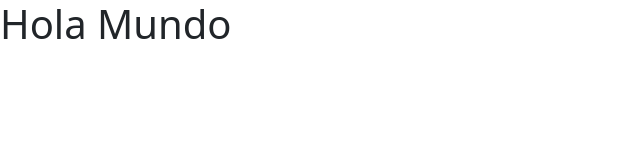
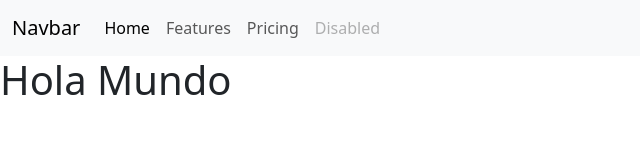
Before and after one commit to AntonioRomero05/prueba, a plain HTML site: page index.html in a window 1280 px wide. Shown: the whole page, without its empty margins (0-640 px from the left). Drawn offline with nearby package versions, Linux system fonts and the light colour scheme.

Commit message:
Update index.html

```diff
--- a/index.html
+++ b/index.html
@@ -1,13 +1,44 @@
 <!doctype html>
 <html lang="en">
-  <head>
+
+<head>
     <meta charset="utf-8">
     <meta name="viewport" content="width=device-width, initial-scale=1">
     <title>Portafolio</title>
-    <link href="https://cdn.jsdelivr.net/npm/bootstrap@5.3.2/dist/css/bootstrap.min.css" rel="stylesheet" integrity="sha384-T3c6CoIi6uLrA9TneNEoa7RxnatzjcDSCmG1MXxSR1GAsXEV/Dwwykc2MPK8M2HN" crossorigin="anonymous">
-  </head>
-  <body>
+    <link href="https://cdn.jsdelivr.net/npm/bootstrap@5.3.2/dist/css/bootstrap.min.css" rel="stylesheet"
+        integrity="sha384-T3c6CoIi6uLrA9TneNEoa7RxnatzjcDSCmG1MXxSR1GAsXEV/Dwwykc2MPK8M2HN" crossorigin="anonymous">
+</head>
+
+<body>
+    <nav class="navbar navbar-expand-lg bg-light">
+        <div class="container-fluid">
+            <a class="navbar-brand" href="#">Navbar</a>
+            <button class="navbar-toggler" type="button" data-bs-toggle="collapse" data-bs-target="#navbarNav"
+                aria-controls="navbarNav" aria-expanded="false" aria-label="Toggle navigation">
+                <span class="navbar-toggler-icon"></span>
+            </button>
+            <div class="collapse navbar-collapse" id="navbarNav">
+                <ul class="navbar-nav">
+                    <li class="nav-item">
+                        <a class="nav-link active" aria-current="page" href="#">Home</a>
+                    </li>
+                    <li class="nav-item">
+                        <a class="nav-link" href="#">Features</a>
+                    </li>
+                    <li class="nav-item">
+                        <a class="nav-link" href="#">Pricing</a>
+                    </li>
+                    <li class="nav-item">
+                        <a class="nav-link disabled">Disabled</a>
+                    </li>
+                </ul>
+            </div>
+        </div>
+    </nav>
     <h1>Hola Mundo</h1>
-    <script src="https://cdn.jsdelivr.net/npm/bootstrap@5.3.2/dist/js/bootstrap.bundle.min.js" integrity="sha384-C6RzsynM9kWDrMNeT87bh95OGNyZPhcTNXj1NW7RuBCsyN/o0jlpcV8Qyq46cDfL" crossorigin="anonymous"></script>
-  </body>
+    <script src="https://cdn.jsdelivr.net/npm/bootstrap@5.3.2/dist/js/bootstrap.bundle.min.js"
+        integrity="sha384-C6RzsynM9kWDrMNeT87bh95OGNyZPhcTNXj1NW7RuBCsyN/o0jlpcV8Qyq46cDfL"
+        crossorigin="anonymous"></script>
+</body>
+
 </html>
```
